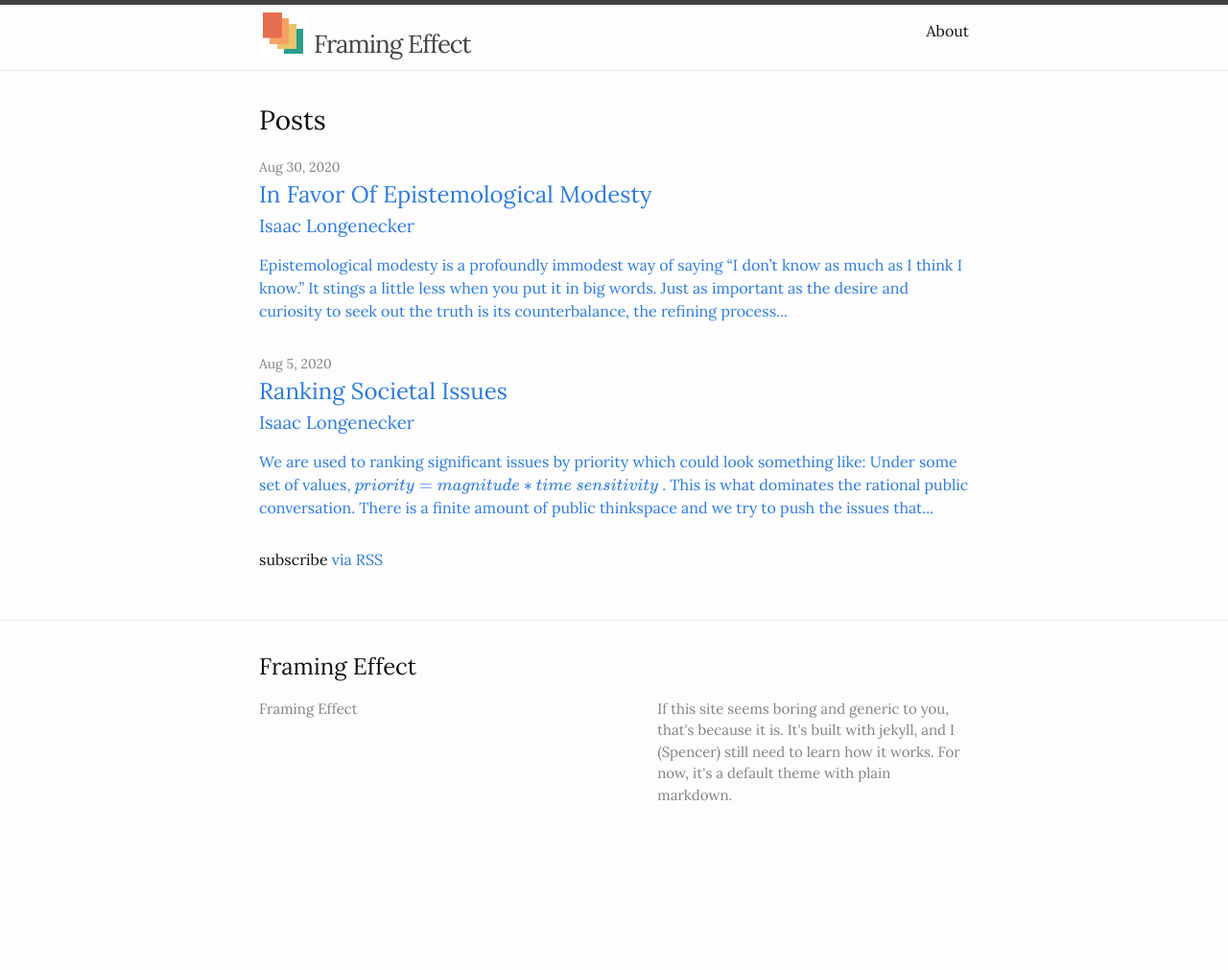
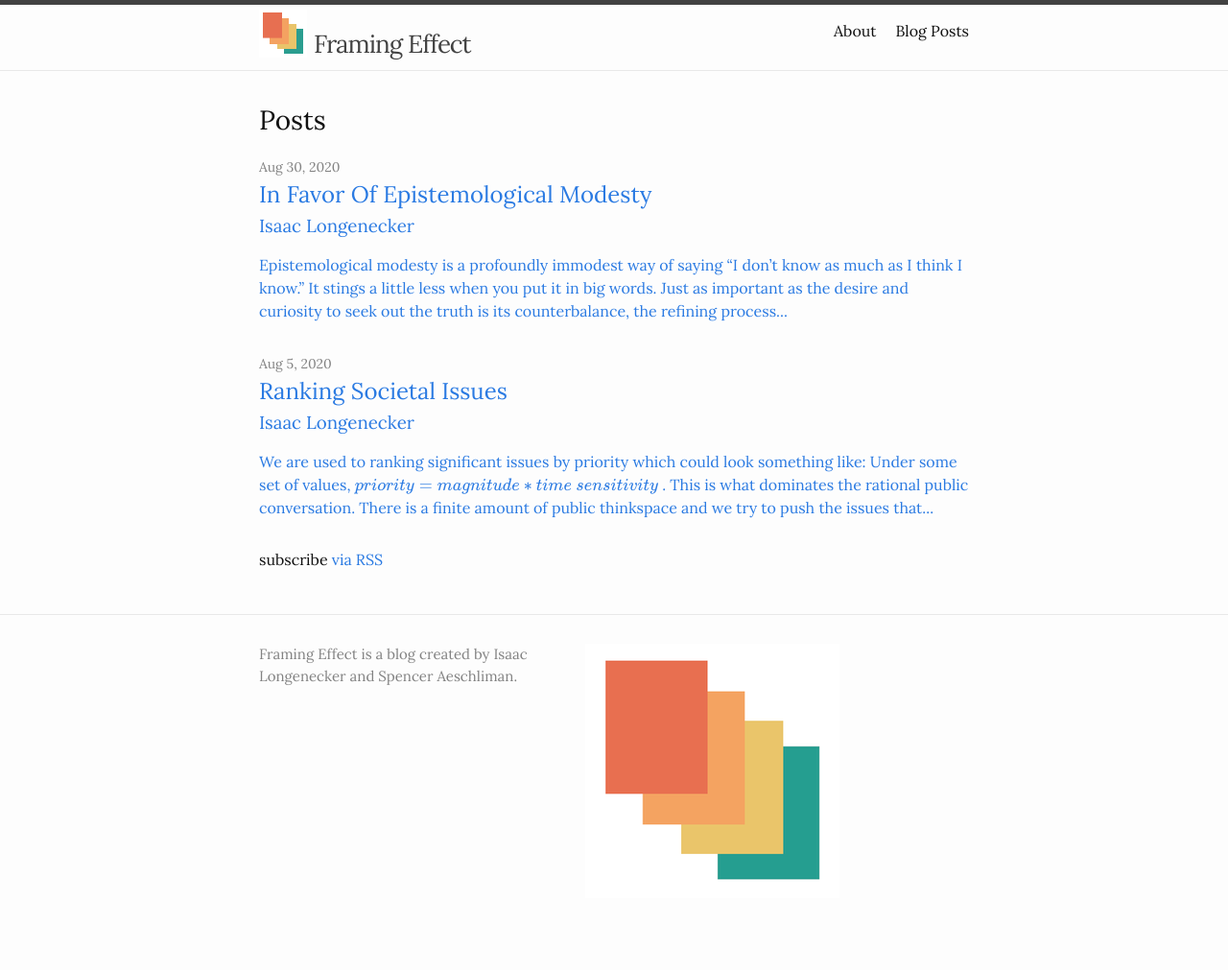
Before and after one commit to framingeffect/framingeffect.github.io, a Jekyll site: the page built from docs/index.markdown, in a window 1280 px wide. Shown: the whole page at 96% size. Built offline with Jekyll 4.4.1, drawn with Linux system fonts in a browser that asks for light colours; formulas are drawn with MathJax 3; before the commit the page ends 900 px from its top, so only the background shows below that.

Commit message:
bunch of stuff xd

```diff
--- a/docs/_config.yml
+++ b/docs/_config.yml
@@ -20,8 +20,7 @@
 
 title: Framing Effect
 description: >- # this means to ignore newlines until "baseurl:"
-  If this site seems boring and generic to you, that's because it is. It's built with jekyll,
-  and I (Spencer) still need to learn how it works. For now, it's a default theme with plain markdown.
+  Framing Effect is a blog created by Isaac Longenecker and Spencer Aeschliman.
 baseurl: "" # the subpath of your site, e.g. /blog
 url: "" # the base hostname & protocol for your site, e.g. http://example.com
 
--- /dev/null
+++ b/docs/_data/navigation.yml
@@ -0,0 +1,6 @@
+- name: Home
+  link: /
+- name: About
+  link: /about.html
+- name: Blog Posts
+  link: /blog.html
--- a/docs/_includes/footer.html
+++ b/docs/_includes/footer.html
@@ -1,18 +1,25 @@
+
+
 <footer class="site-footer h-card">
   <data class="u-url" href="{{ "/" | relative_url }}"></data>
 
   <div class="wrapper">
 
-    <h2 class="footer-heading">{{ site.title | escape }}</h2>
+    <!-- <h2 class="footer-heading">{{ site.title | escape }}</h2> -->
 
     <div class="footer-col-wrapper">
+      <div class="footer-col footer-col-3">
+        <p>{{- site.description | escape -}}</p>
+      </div>
+
+      <div class="footer-col footer-image">
+        <img src="images/site_logo_45.png" alt="logo">
+      </div>
       <div class="footer-col footer-col-1">
         <ul class="contact-list">
           <li class="p-name">
             {%- if site.author -%}
               {{ site.author | escape }}
-            {%- else -%}
-              {{ site.title | escape }}
             {%- endif -%}
             </li>
             {%- if site.email -%}
@@ -25,9 +32,8 @@
         {%- include social.html -%}
       </div>
 
-      <div class="footer-col footer-col-3">
-        <p>{{- site.description | escape -}}</p>
-      </div>
+
+
     </div>
 
   </div>
--- a/docs/_layouts/home.html
+++ b/docs/_layouts/home.html
@@ -1,5 +1,7 @@
 ---
 layout: default
+footer:
+  image: /assets/images/site_logo.png
 ---
 
 <div class="home">
```
Also changed, not shown: docs/_posts/2020-08-30-in-favor-of-epistemological-modesty.md (+3 -3 lines), docs/blog.html (added, +14 -0 lines), docs/images/site_logo_45.png (added), docs/images/site_logo_50.png (added).
